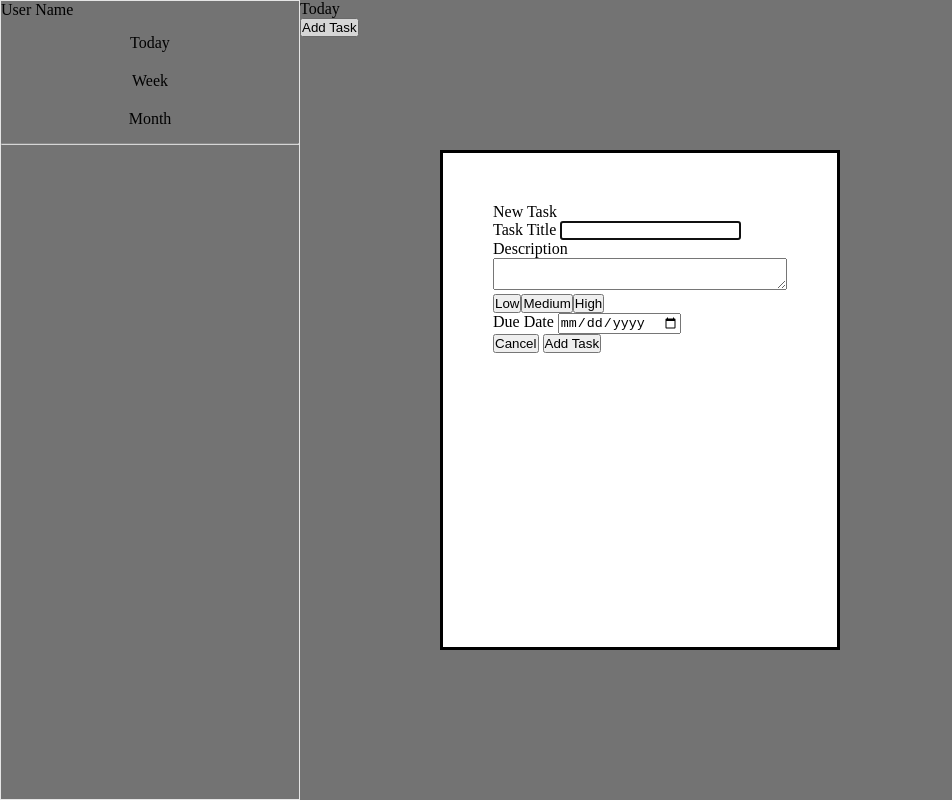
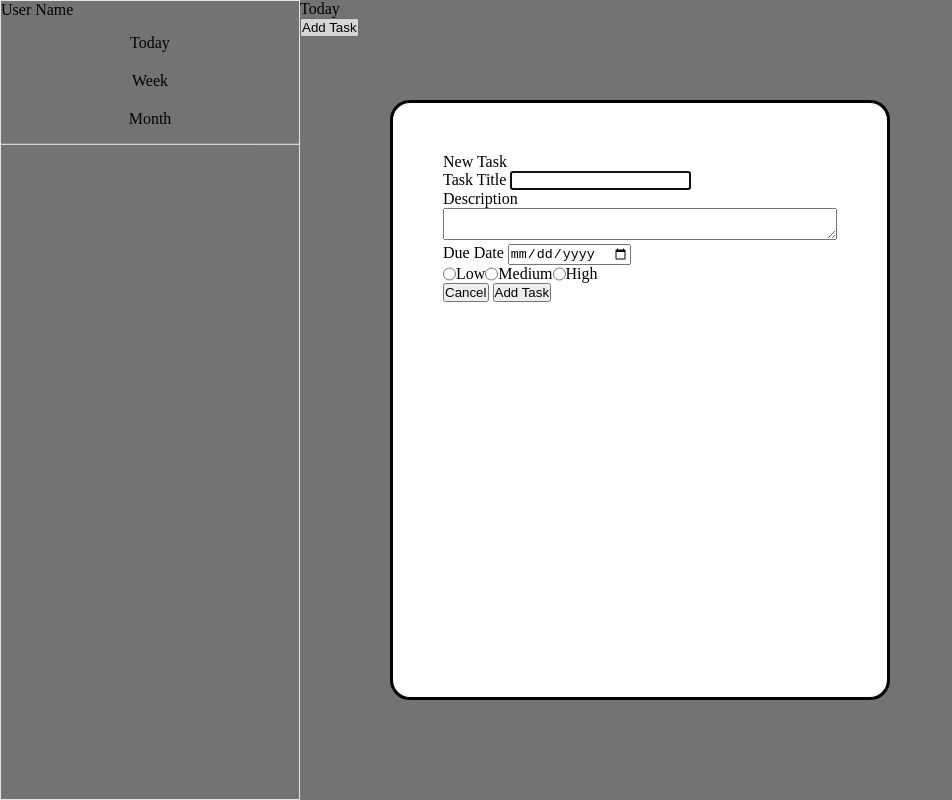
Before and after one commit to Karthik-Chillal/TOP-TODO-LIST-Project, a website built with webpack: page src/template.html in a window 1280 px wide. Both pictures are taken after a click on the button "Add Task". Shown: the whole page, without its empty margins (0-952 px from the left). Built offline with nearby package versions, Linux system fonts and the light colour scheme.

Commit message:
input is stored in dom elements.

```diff
--- a/src/DOM/dialog.js
+++ b/src/DOM/dialog.js
@@ -1,6 +1,7 @@
 
 
 const dialog = document.querySelector(".tasks-dialog");
+const form = dialog.querySelector("form");
 const addTaskBtn = document.querySelectorAll(".add-task-btn");
 addTaskBtn.forEach((btn)=>{
   btn.addEventListener("click" , ()=>{
@@ -11,3 +12,23 @@ const cancelBtn = document.querySelector(".form-cancel-btn");
 cancelBtn.addEventListener("click", ()=>{
   dialog.close();
 })
+
+
+// input values here:
+form.addEventListener("submit", (e)=>{
+  e.preventDefault();
+  try {
+    const title = form.querySelector("#task-title").value;
+    const desc = form.querySelector("#task-desc").value;
+    const dueDate = form.querySelector("#task-due-date").value;
+    const checked = form.querySelector("input[name='priority']:checked");
+    const priority = checked ? checked.value : null;
+    console.log({title, desc, dueDate, priority});
+  }
+  catch(err){
+    console.log(err);
+  }
+  dialog.close();
+
+
+})
--- a/src/styles.css
+++ b/src/styles.css
@@ -28,9 +28,10 @@ body{
 /*dialog box styling */
 .tasks-dialog{
   margin: auto;
-  width: min(400px, 80%);
-  min-height: 500px;
+  width: min(500px, 80%);
+  min-height: 600px;
   padding: 50px;
+  border-radius: 20px;
 }
 .task-priority-div{
   display: flex;
--- a/src/template.html
+++ b/src/template.html
@@ -26,7 +26,7 @@
         </div>
         <div class="week-page">
           <div class="week-title">This Week</div>
-          <button class="add-taskd-btn">Add Task</button>
+          <button class="add-task-btn">Add Task</button>
         </div>
         <div class="month-page">
           <div class="month-title">This Month</div>
@@ -47,14 +47,17 @@
           <textarea name="task-desc" id="task-desc"></textarea>
         </div>
 
+        <div class="task-due-date-div">
+          <label for="task-due-date">Due Date</label>
+          <input type="date" name="due-date" id="task-due-date">
+        </div>
         <div class="task-priority-div">
-          <button type="button" class="priority-option low-priority">Low</button>
-          <button type="button" class="priority-option medium-priority">Medium</button>
-          <button type="button" class="priority-option high-priority">High</button>
-        </div>
-        <div class="task-due-date">
-          <label for="due-date">Due Date</label>
-          <input type="date" name="due-date" id="due-date">
+          <input type="radio" name="priority" id="low-priority" value="low">
+          <label for="low-priority">Low</label>
+          <input type="radio" name="priority" id="medium-priority" value="medium">
+          <label for="medium-priority">Medium</label>
+          <input type="radio" name="priority" id="high-priority" value="high">
+          <label for="high-priority">High</label>
         </div>
         <div class="form-buttons">
           <button type="button" class="form-cancel-btn">Cancel</button>
```
